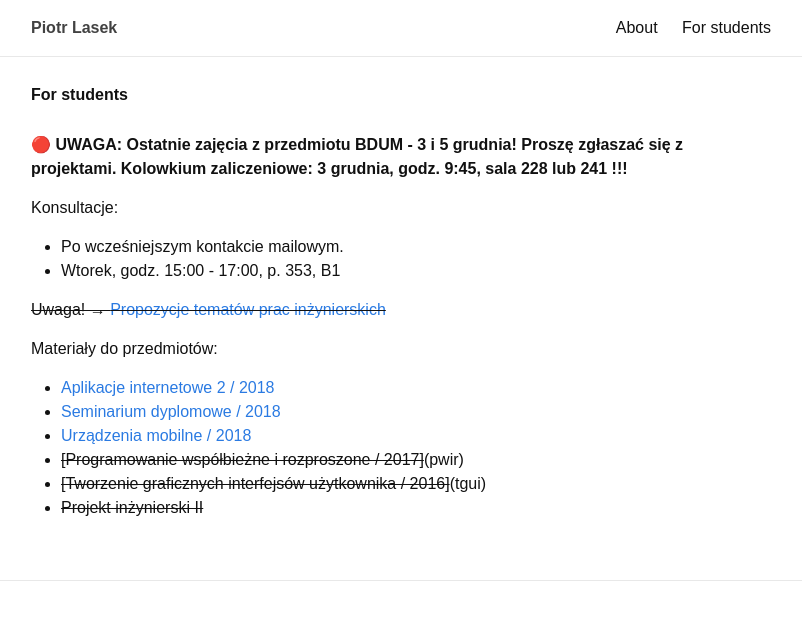
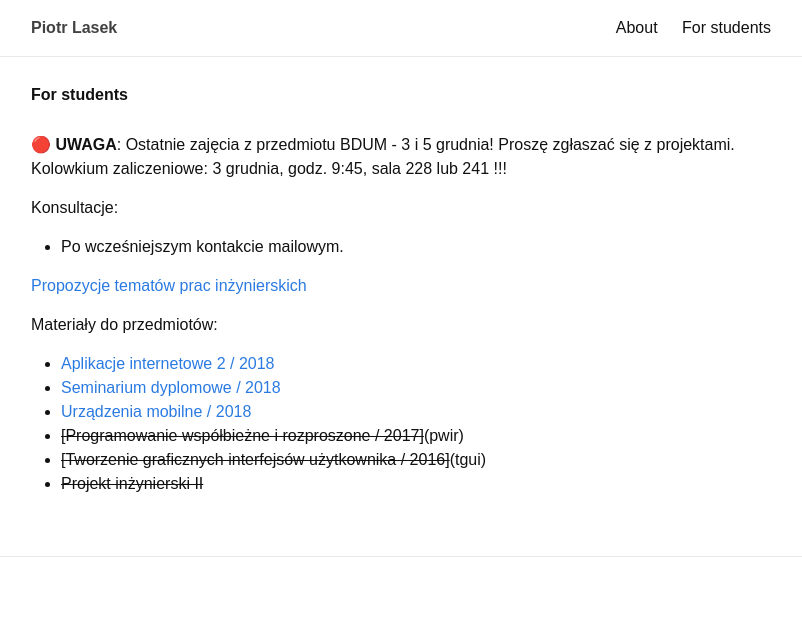
Before and after one commit to piotrlasek/piotrlasek.github.io, a Jekyll site: the page built from for-students.md, in a window 1280 px wide. Shown: the top 620 px of the page, without its empty margins (239-1041 px from the left). Built offline with Jekyll 4.4.1, drawn with Linux system fonts in a browser that asks for light colours.

Commit message:
Update for-students.md

```diff
--- a/for-students.md
+++ b/for-students.md
@@ -4,14 +4,14 @@ title: For students
 permalink: /for-students/
 ---
 
-&#x1F534; **UWAGA: Ostatnie zajęcia z przedmiotu BDUM - 3 i 5 grudnia! Proszę zgłaszać się z projektami. Kolowkium zaliczeniowe: 3 grudnia, godz. 9:45, sala 228 lub 241 !!!**
+&#x1F534; **UWAGA**: Ostatnie zajęcia z przedmiotu BDUM - 3 i 5 grudnia! Proszę zgłaszać się z projektami. Kolowkium zaliczeniowe: 3 grudnia, godz. 9:45, sala 228 lub 241 !!!
 
 Konsultacje:
 
 * Po wcześniejszym kontakcie mailowym.
-* Wtorek, godz. 15:00 - 17:00, p. 353, B1
+<!-- * Wtorek, godz. 15:00 - 17:00, p. 353, B1 -->
 
-~~Uwaga! &rarr; [Propozycje tematów prac inżynierskich](topics2017)~~
+[Propozycje tematów prac inżynierskich](topics2017)
 
 Materiały do przedmiotów:
 
```
